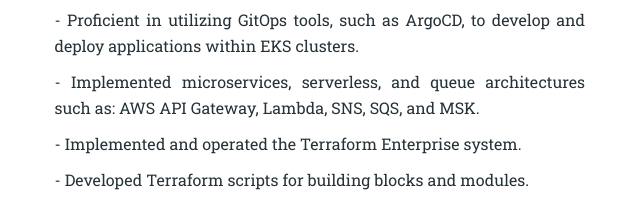
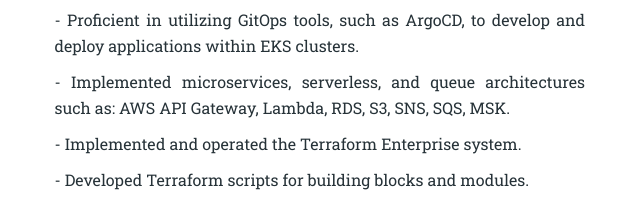
Before and after one commit to huylv95/huylv95.github.io, a plain HTML site: page index.html in a window 1280 px wide. Shown: the part 424-624 px from the top of the page, 570-1210 px from the left. Drawn offline with Linux system fonts and the light colour scheme.

Commit message:
:tada: update cv

```diff
--- a/index.html
+++ b/index.html
@@ -330,7 +330,7 @@
 							<p style="text-align: justify;"> - Experienced in managing and governing AWS environments using tools such as AWS Control Tower, Organizational Units (OUs), AWS CloudTrail, AWS Config, and AWS Trusted Advisor. </p>
 							<p style="text-align: justify;"> - Experienced in provisioning AWS EKS clusters using Terraform for various projects.</p>
 							<p style="text-align: justify;"> - Proficient in utilizing GitOps tools, such as ArgoCD, to develop and deploy applications within EKS clusters.</p>
-							<p style="text-align: justify;"> - Implemented microservices, serverless, and queue architectures such as: AWS API Gateway, Lambda, SNS, SQS, and MSK.</p>
+							<p style="text-align: justify;"> - Implemented microservices, serverless, and queue architectures such as: AWS API Gateway, Lambda, RDS, S3, SNS, SQS, MSK.</p>
 							<p style="text-align: justify;"> - Implemented and operated the Terraform Enterprise system. </p>
 							<p style="text-align: justify;"> - Developed Terraform scripts for building blocks and modules. </p>
 							<p style="text-align: justify;"> - Utilized automation tools such as CloudFormation, Terraform, Bash, Ansible, and Python to manage infrastructure and configurations. </p>
```
